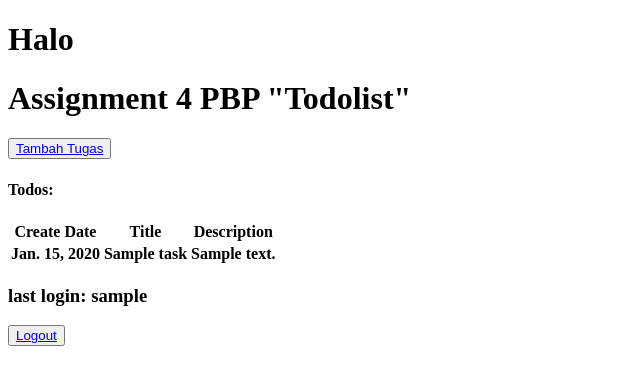
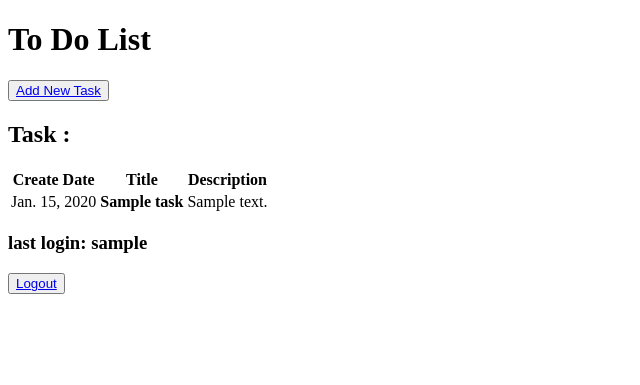
Before and after one commit to IpankCSUI/Tugas2_PBP, a Django app: template todolist/templates/todolist.html in a window 1280 px wide. Shown: the top 385 px of the page, without its empty margins (0-640 px from the left). Run offline with Django 4.2, Linux system fonts and the light colour scheme; tables that the repository leaves empty hold one stand-in row (values such as "Sample post"); the template is opened without the code that fills it: values that come from a table or form of the project are taken from there, most other values are stand-ins (such as "Sample title", 1, 10 or a date in 2020); lists and menus that the app fills with data are empty.

Commit message:
push lagi

```diff
--- a/project_django/settings.py
+++ b/project_django/settings.py
@@ -46,7 +46,7 @@ INSTALLED_APPS = [
     'example_app',
     'katalog',
     'mywatchlist',
-    'todolist',
+    'todolist'
 ]
 
 MIDDLEWARE = [
--- a/todolist/forms.py
+++ b/todolist/form.py
@@ -4,4 +4,4 @@ from todolist.models import Task
 class CreateTask(ModelForm):
     class Meta:
         model = Task
-        fields = ['title', 'description', ]
+        fields = ['title', 'description' ]
--- a/todolist/models.py
+++ b/todolist/models.py
@@ -4,10 +4,12 @@ from  django.utils import timezone
 # Create your models here.
 
 class Task(models.Model):
+    id = models.AutoField(primary_key=True)
     user = models.ForeignKey(User, default=None, on_delete=models.CASCADE);
     date = models.DateField(default = timezone.now);
     title = models.CharField(max_length=255);
     description = models.TextField();
+    is_finished = models.BooleanField(default=False);
 
     def __str__(self) :
         return self.title
--- a/todolist/templates/create-task.html
+++ b/todolist/templates/create_task.html
@@ -2,6 +2,7 @@
 {% block content %}
 <form action="" method="POST">
     {% csrf_token %}
+    <h1>Tambah Tugas Baru</h1>
     <table>
         {{form}}
         <tr>
--- a/todolist/templates/todolist.html
+++ b/todolist/templates/todolist.html
@@ -1,32 +1,36 @@
 {% extends 'base.html' %}
 {% block meta %}
-<title>{{user.username}} todolist</title>
-<h1>Halo {{user.username}}</h1>
+<title>{{user.username}} Todolist</title>
+<h1>{{user.username}} To Do List</h1>
 {% endblock meta %}
 
 {% block content %}
     <head>
         {% load static %}
     </head>
-    <h1>Assignment 4 PBP "Todolist"</h1>
-    <button><a href="{% url 'todolist:create' %}">Tambah Tugas</a></button>
+    <!-- Button untuk membuat tugas Bary -->
+    <button><a href="{% url 'todolist:create' %}">Add New Task</a></button>
 
-    <h4>Todos:</h4>
+    <h2>Task :</h2>
     <table>
         <tr>
+        <!-- membuat header table-->
           <th>Create Date</th>
           <th>Title</th>
           <th>Description</th>
         </tr>
         {% comment %} Add the data below this line {% endcomment %}
-        {% for task in task_list %}
+        <!-- Mengiterasi data tugas pada query database -->
+        {% for task in todo_list %}
             <tr>
-                <th>{{task.date}}</th>
+                <td>{{task.date}}</td>
                 <th>{{task.title}}</th>
-                <th>{{task.description}}</th>
+                <td>{{task.description}}</td>
+                <td>
             </tr>
         {% endfor %}
       </table>
+    <!-- Implementasi last login -->
     <h3>last login: {{last_login}}</h3>
     <button><a href="{% url 'todolist:logout' %}">Logout</a></button>
 
--- a/todolist/urls.py
+++ b/todolist/urls.py
@@ -9,5 +9,5 @@ urlpatterns = [
     path('register/', register, name='register'),
     path('login/', login_user, name='login'),
     path('logout/', logout_user, name='logout'),
-    path('create-task/', create_task, name='create')
+    path('create-task/', create_task, name='create'),
 ]
```
Also changed, not shown: todolist/views.py (+4 -12 lines), todolist/README.md (deleted), todolist/migrations/0001_initial.py (added), todolist/migrations/__init__.py (added).
